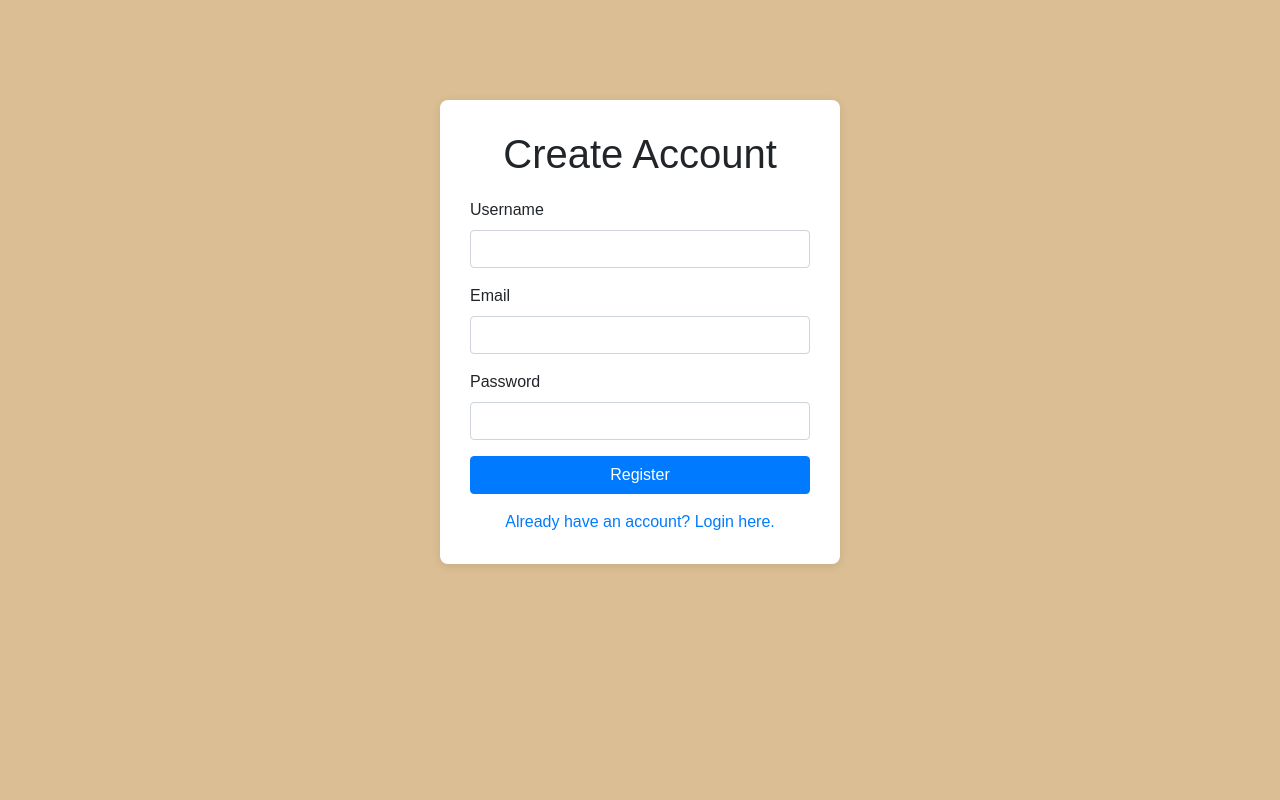
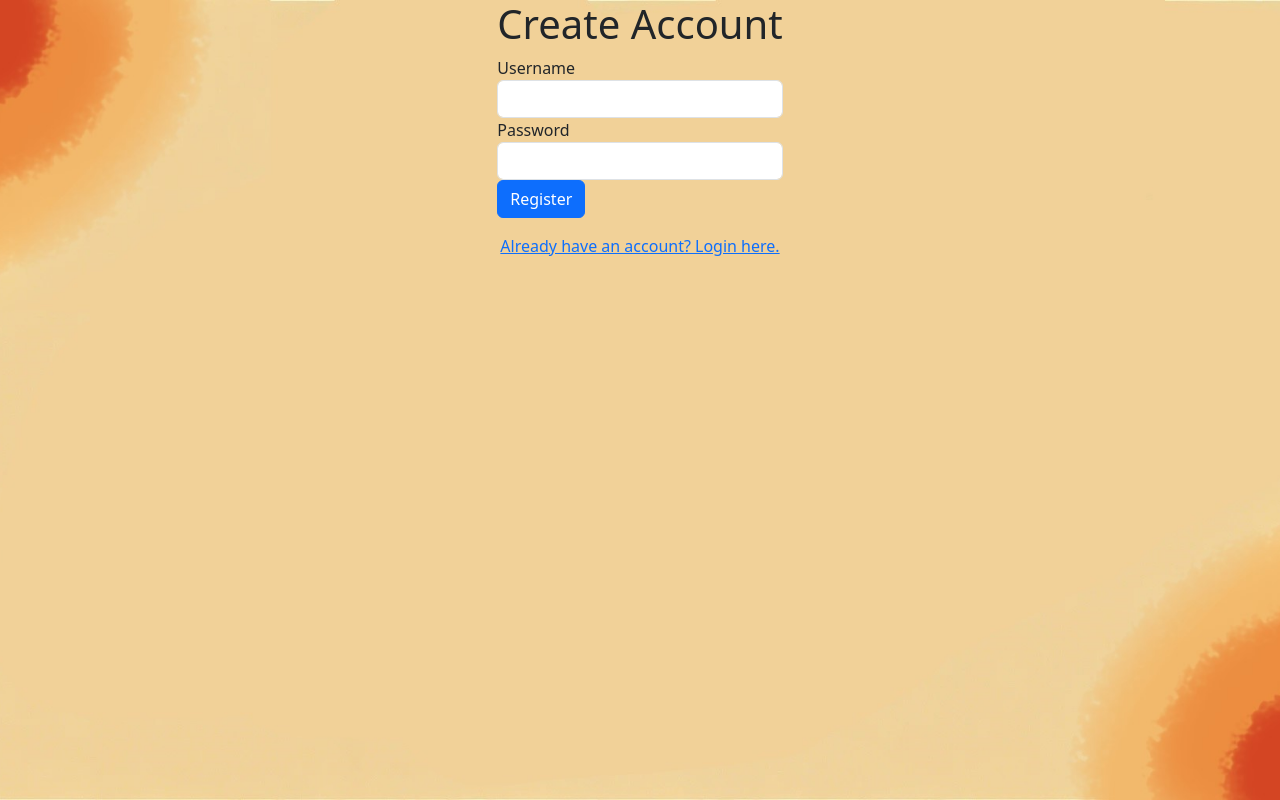
Before and after one commit to KJ4277/Recipe-CS-Coursework, a PHP site: page /add_user.php in a window 1280 px wide. Run offline with PHP 8.4, Linux system fonts and the light colour scheme.

Commit message:
Update add_user.php

```diff
--- a/recipe_website/add_user.php
+++ b/recipe_website/add_user.php
@@ -4,56 +4,32 @@
     <meta charset="UTF-8">
     <meta name="viewport" content="width=device-width, initial-scale=1.0">
     <title>Create Account - Recipe Website</title>
-    <link rel="stylesheet" href="https://stackpath.bootstrapcdn.com/bootstrap/4.5.2/css/bootstrap.min.css">
-    <style>
-        body {
-            background-color: rgb(219, 190, 147);
-            font-family: Arial, sans-serif;
-        }
-        .login-container {
-            max-width: 400px;
-            margin: 100px auto;
-            padding: 30px;
-            background-color: white;
-            border-radius: 8px;
-            box-shadow: 0 2px 10px rgba(0, 0, 0, 0.1);
-        }
-        .login-container h1 {
-            text-align: center;
-            margin-bottom: 20px;
-        }
-        .login-container button {
-            width: 100%;
-        }
-        .login-container .alert {
-            text-align: center;
-        }
-        .text-center a {
-            color: #007bff;
-        }
-        .text-center a:hover {
-            text-decoration: underline;
-        }
-    </style>
+    <link rel="stylesheet" href="recipestyle.css">
+    <link rel="stylesheet" href="https://cdn.jsdelivr.net/npm/bootstrap@5.3.0/dist/css/bootstrap.min.css">
 </head>
 <body>
 
 <div class="login-container">
     <h1>Create Account</h1>
 
+    <!-- Display error message if username already exists -->
+    <?php
+    if (isset($_GET['error']) && $_GET['error'] == "userexists") {
+        echo "<div class='alert alert-danger'>Username already taken. Please choose another.</div>";
+    }
+    ?>
+
     <!-- Form for creating a new account -->
-    <form action="process_user.php" method="POST">
+    <form action="process_user.php" method="POST" onsubmit="return validateForm()">
         <div class="form-group">
             <label for="username">Username</label>
             <input type="text" class="form-control" name="username" id="username" required>
-        </div>
-        <div class="form-group">
-            <label for="email">Email</label>
-            <input type="email" class="form-control" name="email" id="email" required>
+            <small id="username-error" class="text-danger"></small>
         </div>
         <div class="form-group">
             <label for="password">Password</label>
             <input type="password" class="form-control" name="password" id="password" required>
+            <small id="password-error" class="text-danger"></small>
         </div>
         <button type="submit" class="btn btn-primary">Register</button>
     </form>
@@ -63,5 +39,42 @@
     </div>
 </div>
 
+<script>
+    function validateForm() {
+        const username = document.getElementById('username').value;
+        const password = document.getElementById('password').value;
+        const usernameError = document.getElementById('username-error');
+        const passwordError = document.getElementById('password-error');
+
+        // Reset error messages
+        usernameError.textContent = '';
+        passwordError.textContent = '';
+
+        let valid = true;
+
+        // Username validation
+        if (username.length < 5 || username.length > 20) {
+            usernameError.textContent = 'Username must be between 5 and 20 characters.';
+            valid = false;
+        }
+        if (!/^[a-zA-Z0-9]+$/.test(username)) {
+            usernameError.textContent = 'Username can only contain letters and numbers.';
+            valid = false;
+        }
+
+        // Password validation
+        if (password.length < 8 || password.length > 30) {
+            passwordError.textContent = 'Password must be between 8 and 30 characters.';
+            valid = false;
+        }
+        if (!/^[a-zA-Z0-9]+$/.test(password)) {
+            passwordError.textContent = 'Password can only contain letters and numbers.';
+            valid = false;
+        }
+
+        return valid;
+    }
+</script>
+
 </body>
 </html>
```
